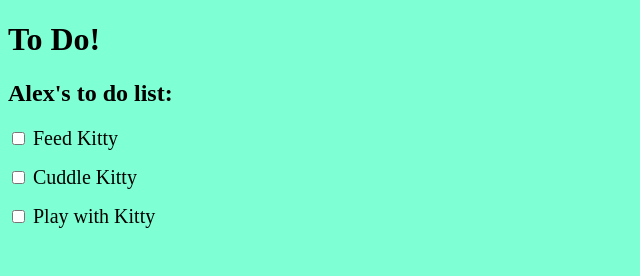
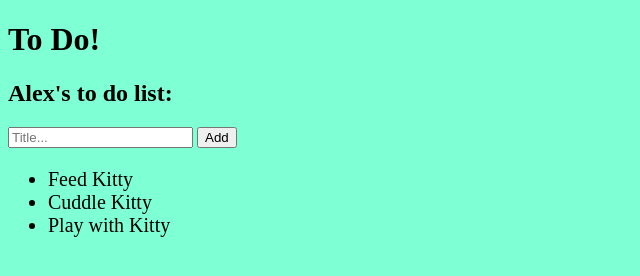
Before and after one commit to s-alex-smith/fe-dom-mini-apps, a plain HTML site: page index.html in a window 1280 px wide. Shown: the whole page, without its empty margins (0-640 px from the left). Drawn offline with Linux system fonts and the light colour scheme.

Commit message:
end of day commit - can strike and unstrike through items on list and add new items to list (but can't strike those yet)

```diff
--- a/index.html
+++ b/index.html
@@ -10,23 +10,13 @@
   <body>
     <h1>To Do!</h1>
     <h2>Alex's to do list:</h2>
-    <p>
-      <label class="listItems">
-        <input type="checkbox" />
-        Feed Kitty
-      </label>
-    </p>
-    <p>
-      <label class="listItems">
-        <input type="checkbox" />
-        Cuddle Kitty
-      </label>
-    </p>
-    <p>
-      <label class="listItems">
-        <input type="checkbox" />
-        Play with Kitty
-      </label>
-    </p>
+    <input type="text" id="input" placeholder="Title..." />
+    <button id="add" onclick="addItem()">Add</button>
+
+    <ul id="myUl">
+      <li class="listItems">Feed Kitty</li>
+      <li class="listItems">Cuddle Kitty</li>
+      <li class="listItems">Play with Kitty</li>
+    </ul>
   </body>
 </html>
--- a/index.js
+++ b/index.js
@@ -1,21 +1,23 @@
-console.log("hello there");
-
-// list of items
-// when clicked will strike through & add checkmark
-// when clicked again will unstrike & uncheck
-
 const itemsInList = document.getElementsByClassName("listItems");
 const jsItemsInList = [...itemsInList];
-// // console.dir(jsItemsInList);
+console.log(jsItemsInList);
+jsItemsInList.forEach(element => {
+  element.onclick = event => {
+    if (event.target.style.textDecoration.length === 0) {
+      event.target.style.textDecoration = "line-through";
+    } else {
+      event.target.style.textDecoration = "";
+    }
+  };
+});
 
-jsItemsInList[0].onclick = clickEvent => {
-  jsItemsInList[0] = clickEvent.target.style.textDecoration = "line-through";
+const addItem = () => {
+  let node = document.createElement("li");
+  let newItem = document.getElementById("input").value;
+  let text = document.createTextNode(newItem);
+  node.appendChild(text);
+  document.getElementById("myUl").appendChild(node);
+  jsItemsInList.push(node);
+  console.log(jsItemsInList);
+  console.dir(node);
 };
-
-jsItemsInList[1].onclick = clickEvent => {
-  jsItemsInList[1] = clickEvent.target.style.textDecoration = "line-through";
-};
-
-jsItemsInList[2].onclick = clickEvent => {
-  jsItemsInList[2] = clickEvent.target.style.textDecoration = "line-through";
-};
--- a/style.css
+++ b/style.css
@@ -5,3 +5,7 @@ body {
 .listItems {
   font-size: 20px;
 }
+
+#myUl {
+  font-size: 20px;
+}
```
